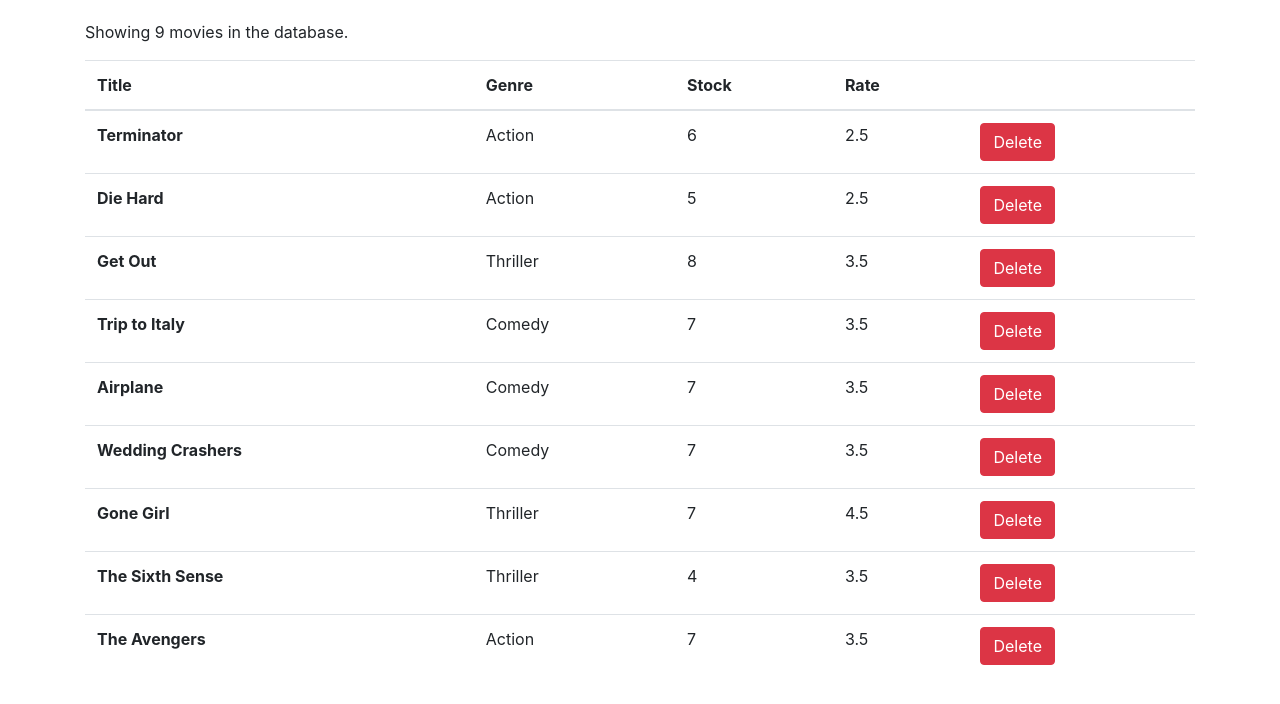
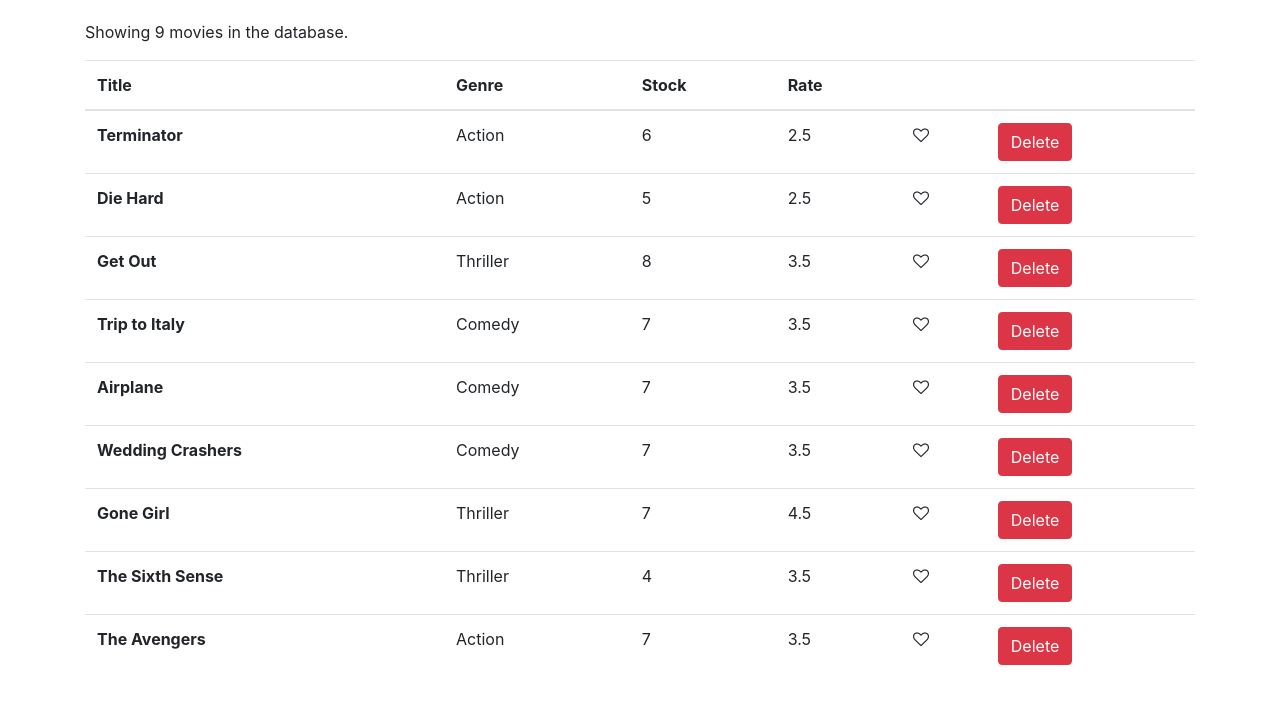
Before and after one commit to WuYen/MoshCourse, a React (Create React App) app in the folder vidly/: page / in a window 1280 px wide. Shown: the top 704 px of the page. Built offline with nearby package versions, Linux system fonts and the light colour scheme.

Commit message:
Vidly Add like
My implement of add like button
with additional like list

```diff
--- /dev/null
+++ b/vidly/src/components/like.jsx
@@ -0,0 +1,22 @@
+import React, { Component } from "react";
+
+class LikeButton extends Component {
+  render() {
+    let classes = "fa fa-heart";
+    if (this.props.isLike == -1) {
+      classes += "-o";
+    }
+    return (
+      <i
+        onClick={() =>
+          this.props.onLikeClick(this.props.movie, this.props.isLike)
+        }
+        style={{ cursor: "pointer" }}
+        className={classes}
+        aria-hidden="true"
+      />
+    );
+  }
+}
+
+export default LikeButton;
--- a/vidly/src/components/movie.jsx
+++ b/vidly/src/components/movie.jsx
@@ -1,9 +1,12 @@
 import React, { Component } from "react";
 import { getMovies, deleteMovie } from "../services/fakeMovieService";
+import LikeBtn from "./like";
+import Like from "./common/like";
 
 class MovieTable extends Component {
   state = {
-    MovieList: getMovies()
+    MovieList: getMovies(),
+    LikeList: []
   };
 
   handleDeleteMovie = id => {
@@ -11,6 +14,16 @@ class MovieTable extends Component {
     this.setState({
       MovieList: getMovies()
     });
+  };
+
+  handleLikeClick = (movie, isLike) => {
+    var tempList = this.state.LikeList;
+    if (isLike > -1) {
+      tempList = tempList.filter(x => x !== movie._id);
+    } else {
+      tempList.push(movie._id);
+    }
+    this.setState({ LikeList: tempList });
   };
 
   ShowTable() {
@@ -27,6 +40,7 @@ class MovieTable extends Component {
                 <th scope="col">Stock</th>
                 <th scope="col">Rate</th>
                 <th scope="col" />
+                <th scope="col" />
               </tr>
             </thead>
             <tbody>
@@ -36,6 +50,13 @@ class MovieTable extends Component {
                   <td>{movie.genre.name}</td>
                   <td>{movie.numberInStock}</td>
                   <td>{movie.dailyRentalRate}</td>
+                  <td>
+                    <LikeBtn
+                      isLike={this.state.LikeList.indexOf(movie._id)}
+                      onLikeClick={this.handleLikeClick}
+                      movie={movie}
+                    />
+                  </td>
                   <td>
                     <button
                       className="btn btn-danger"
```
